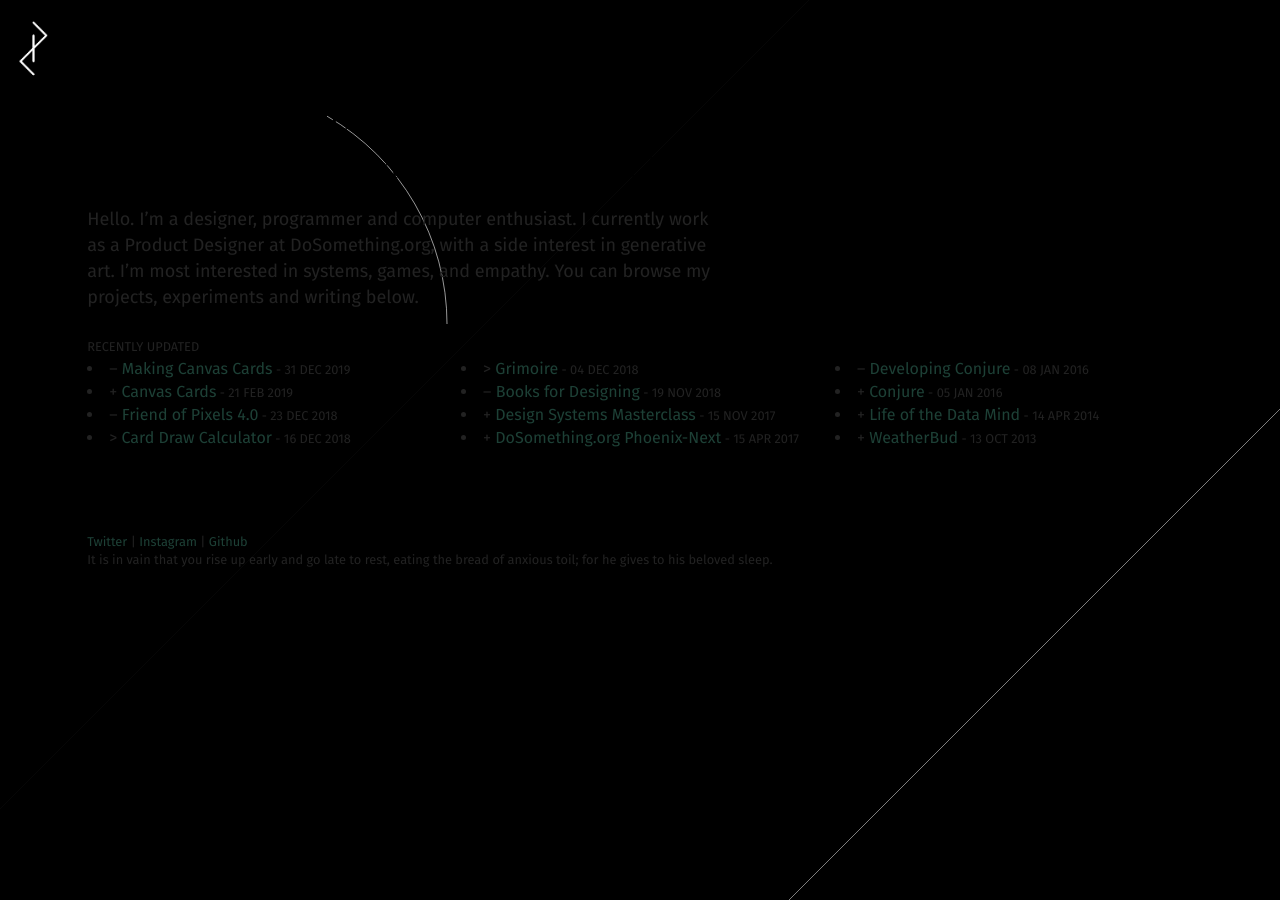
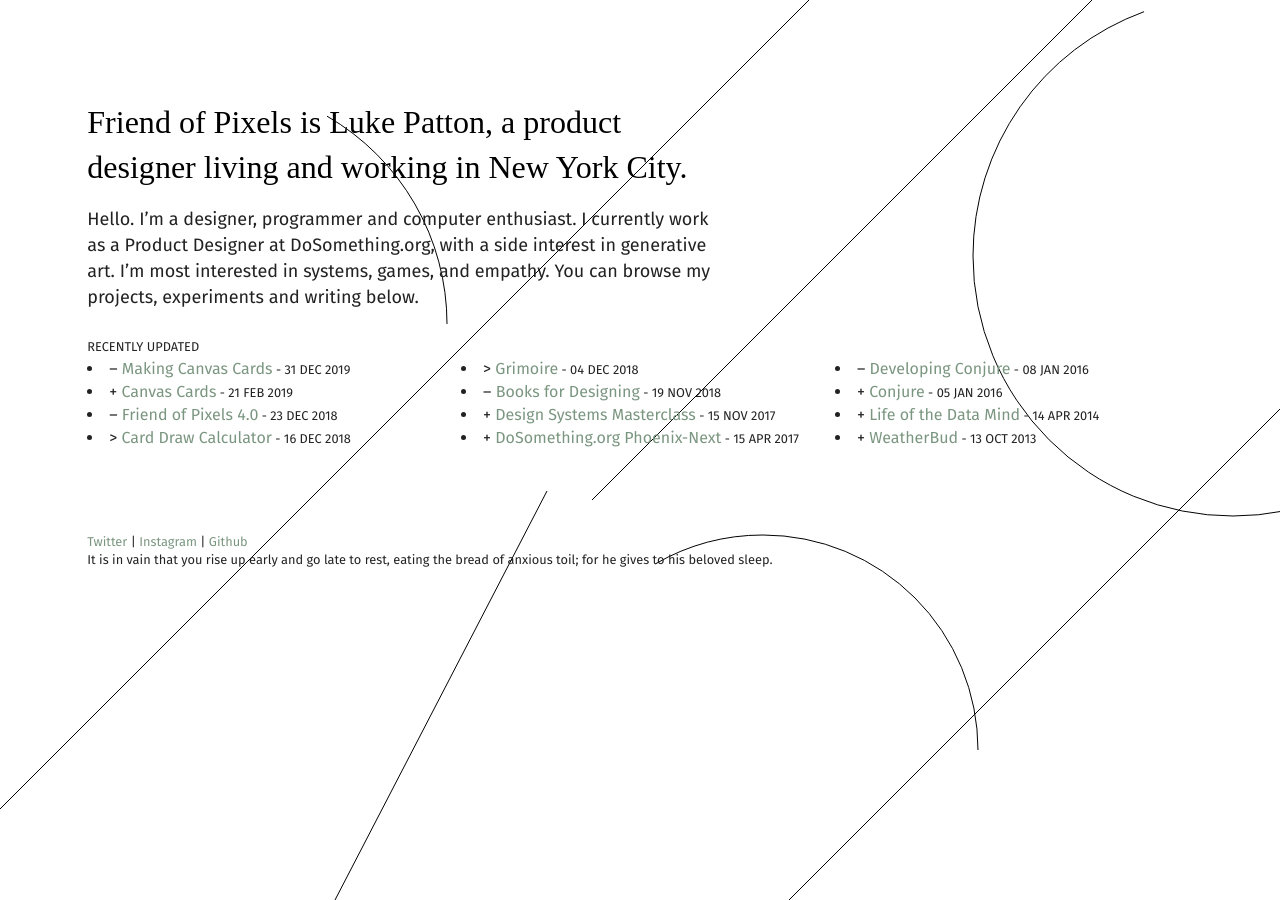
Before and after one commit to lkpttn/lkpttn.github.io, a Jekyll site: the page built from index.md, in a window 1280 px wide. Built offline with Jekyll 4.4.1, drawn with Linux system fonts in a browser that asks for light colours; some web fonts are replaced.

Commit message:
Link color and canvas updates

```diff
--- a/assets/canvas.js
+++ b/assets/canvas.js
@@ -4,8 +4,8 @@
 let width = (canvas.width = window.innerWidth);
 let height = (canvas.height = window.innerHeight);
 
-let bgColor = 'rgba(0,0,0,1)';
-let strokeColor = 'rgba(255, 255, 255, ';
+let strokeColor = 'rgba(0,0,0,1)';
+let bgColor = 'rgba(255, 255, 255, 1.0';
 
 // Create the bg before changing the origin
 context.fillStyle = bgColor;
--- a/assets/style.css
+++ b/assets/style.css
@@ -85,11 +85,11 @@
 
 /* Links */
 a {
-  color: #1D4036;
+  color: #7B9680;
   text-decoration: none;
 }
 a:visited {
-  color: #1D4036;
+  color: #7B9680;
 }
 a:hover {
   color: #1D4036;
```
